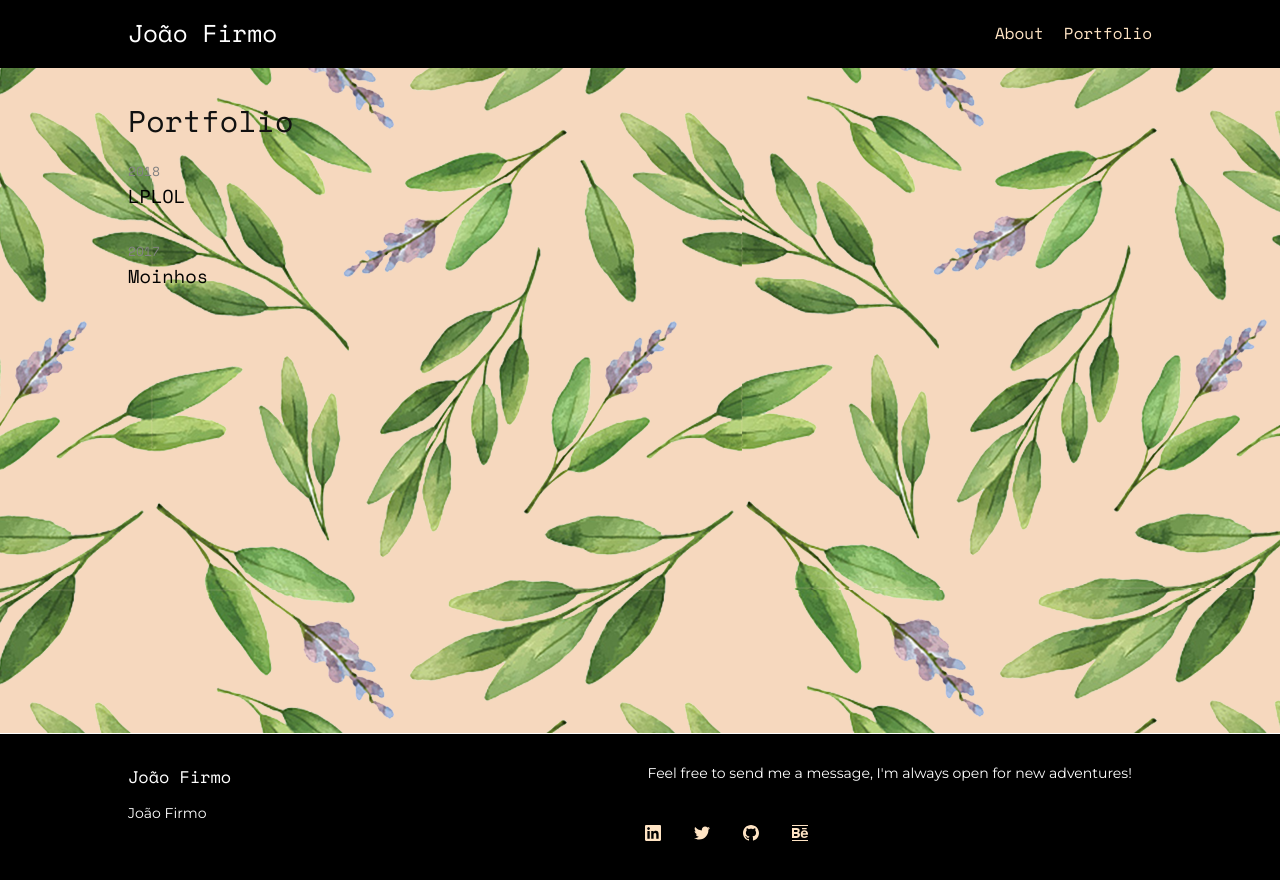
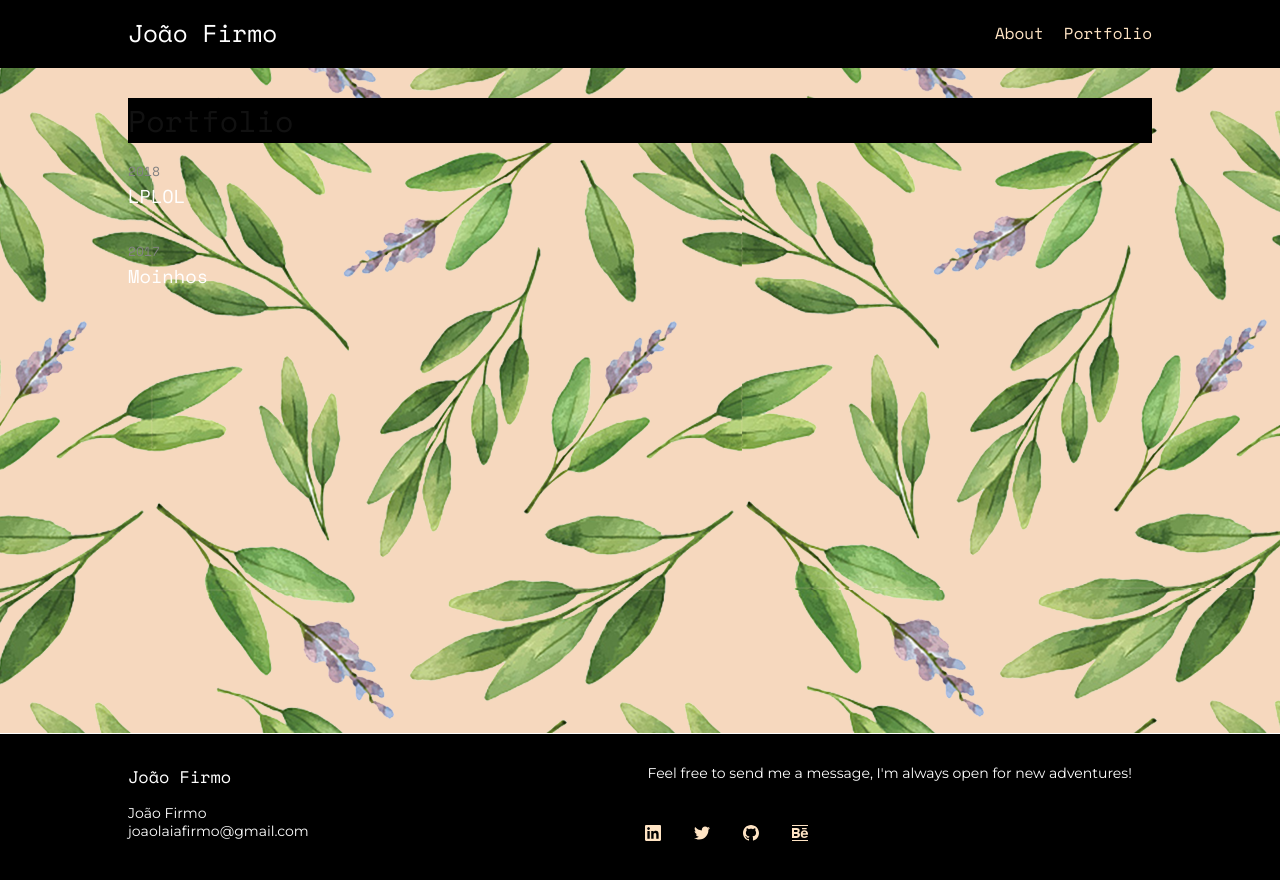
Before and after one commit to joaofirmo/joaofirmo_DXD, a Jekyll site: the page built from portfolio.md, in a window 1280 px wide. Shown: the top 880 px of the page. Built offline with Jekyll 4.4.1, drawn with Linux system fonts in a browser that asks for light colours.

Commit message:
completely changed portfolio style

```diff
--- a/_layouts/portfolio.html
+++ b/_layouts/portfolio.html
@@ -1,7 +1,7 @@
 ---
 layout: default
 ---
-
+<div id="portfolio">
     <div class="home">
         {%- if page.title -%}
         <h1 class="page-heading">{{ page.title }}</h1>
@@ -23,5 +23,5 @@ layout: default
             {% endfor %}
         </ul>
         {%- endif -%}
-
     </div>
+</div>
--- a/_sass/minima/_base.scss
+++ b/_sass/minima/_base.scss
@@ -107,11 +107,12 @@ h1, h2, h3, h4, h5, h6 {
  * Links
  */
 a {
-  color: black;
+
+  color: white;
   text-decoration: none;
 
   &:visited {
-    color: darken($brand-color, 15%);
+    color: white;
   }
 
   &:hover {
```
Lines whose indentation alone changed are shown as unchanged.
